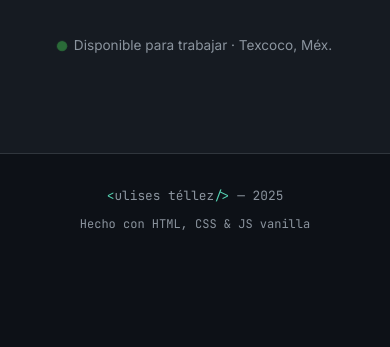
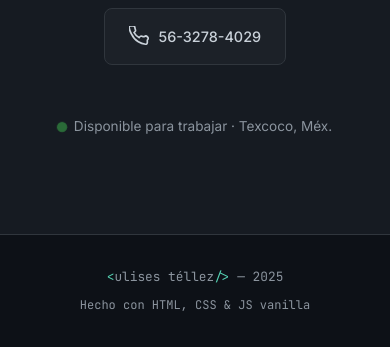
Before and after one commit to ulietellez21/ulietellez21.github.io, a plain HTML site: page index.html in a window 390 px wide. Shown: the part 7520-7867 px from the top of the page. Before the commit the page ends 7786 px from the top, so only its background shows below. Drawn offline with Linux system fonts and the light colour scheme.

Commit message:
Add phone number to contact section

```diff
--- a/index.html
+++ b/index.html
@@ -1069,6 +1069,10 @@
           <svg width="20" height="20" viewBox="0 0 24 24" fill="none" stroke="currentColor" stroke-width="2"><path d="M9 19c-5 1.5-5-2.5-7-3m14 6v-3.87a3.37 3.37 0 00-.94-2.61c3.14-.35 6.44-1.54 6.44-7A5.44 5.44 0 0020 4.77 5.07 5.07 0 0019.91 1S18.73.65 16 2.48a13.38 13.38 0 00-7 0C6.27.65 5.09 1 5.09 1A5.07 5.07 0 005 4.77a5.44 5.44 0 00-1.5 3.78c0 5.42 3.3 6.61 6.44 7A3.37 3.37 0 009 18.13V22"/></svg>
           github.com/ulietellez21
         </a>
+        <a href="tel:5632784029" class="contact-link">
+          <svg width="20" height="20" viewBox="0 0 24 24" fill="none" stroke="currentColor" stroke-width="2"><path d="M22 16.92v3a2 2 0 01-2.18 2 19.79 19.79 0 01-8.63-3.07A19.5 19.5 0 013.07 9.81a19.79 19.79 0 01-3.07-8.68A2 2 0 012 0h3a2 2 0 012 1.72c.127.96.361 1.903.7 2.81a2 2 0 01-.45 2.11L6.09 7.91a16 16 0 006 6l1.27-1.27a2 2 0 012.11-.45c.907.339 1.85.573 2.81.7A2 2 0 0122 16.92z"/></svg>
+          56-3278-4029
+        </a>
       </div>
       <div class="contact-availability">
         <span class="avail-dot"></span>
```
